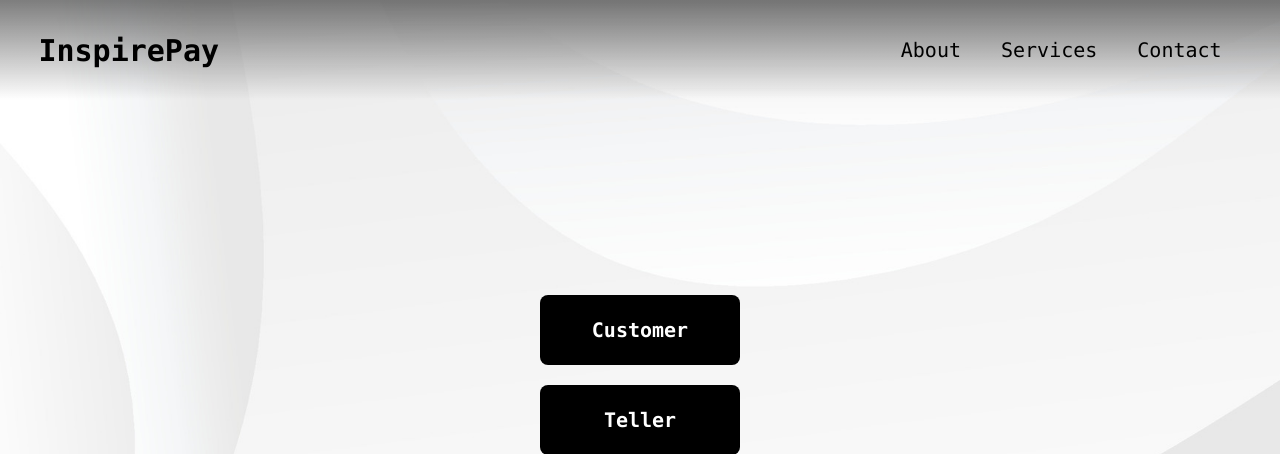
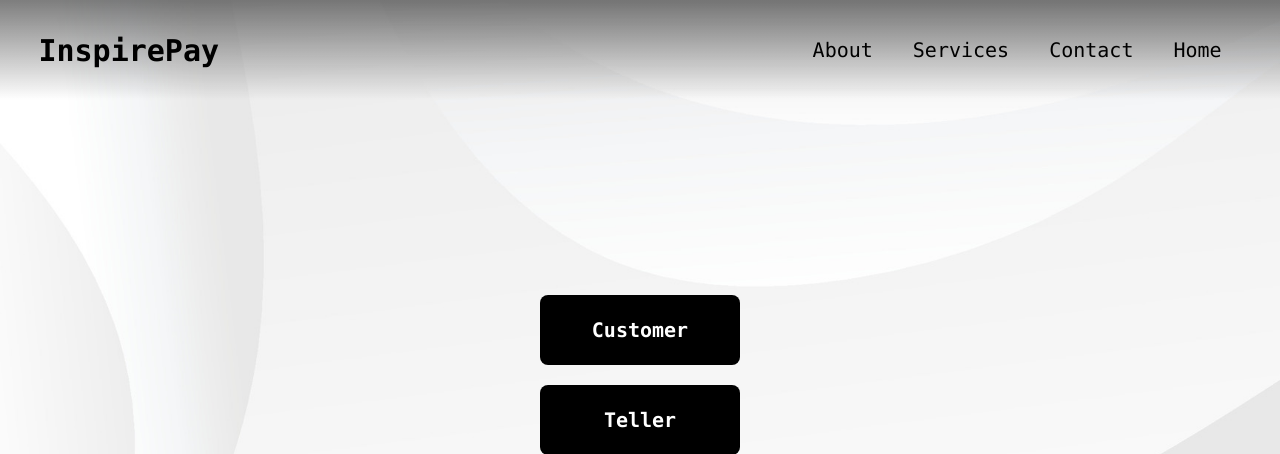
Before and after one commit to EJDonato/Bank-System-REMAKE, a Flask app: page / in a window 1280 px wide. Shown: the top 454 px of the page. Run offline with Flask 3, Linux system fonts and the light colour scheme.

Commit message:
Update index.html

```diff
--- a/templates/index.html
+++ b/templates/index.html
@@ -17,6 +17,7 @@
                 <li><a href="#about" class="link">About</a></li>
                 <li><a href="#services" class="link">Services</a></li>
                 <li><a href="#contact" class="link">Contact</a></li>
+                <li><a href="#home" class="link">Home</a></li>
             </ul>
         </div>
     </header>
```
